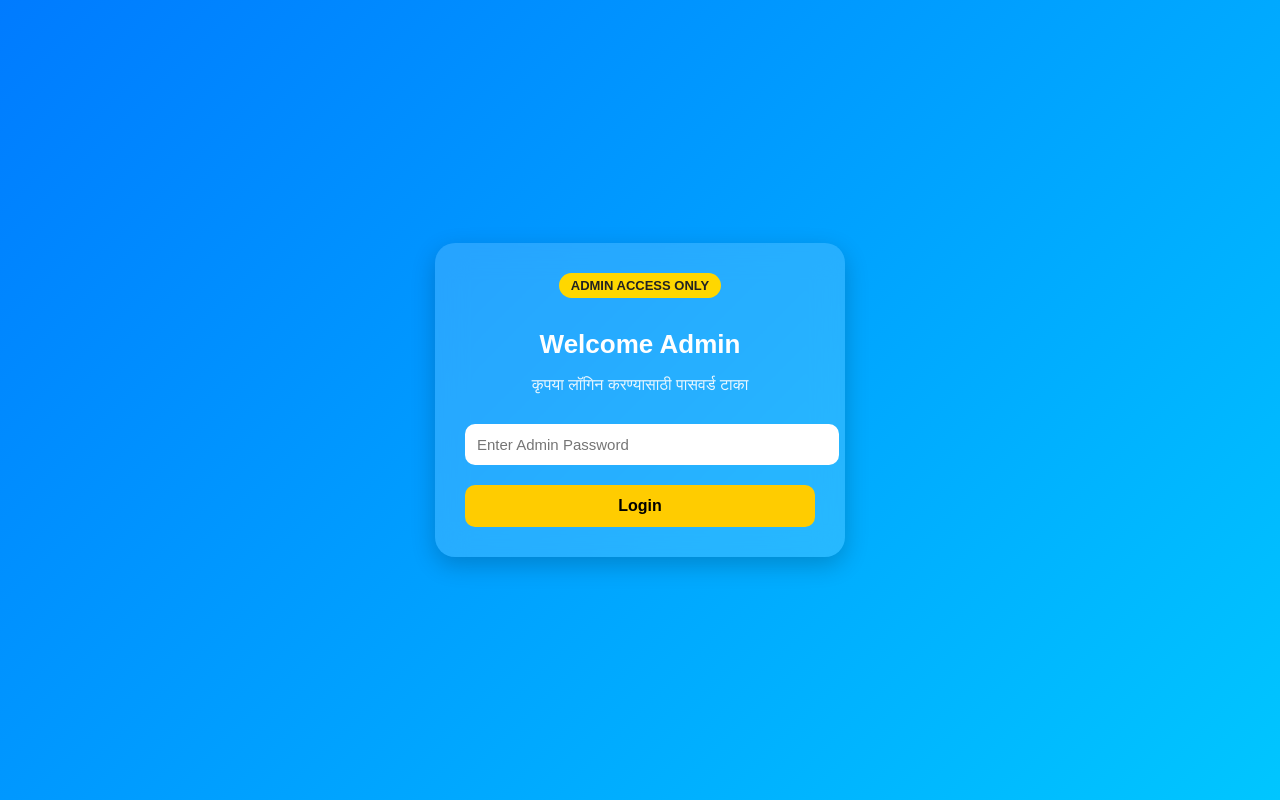
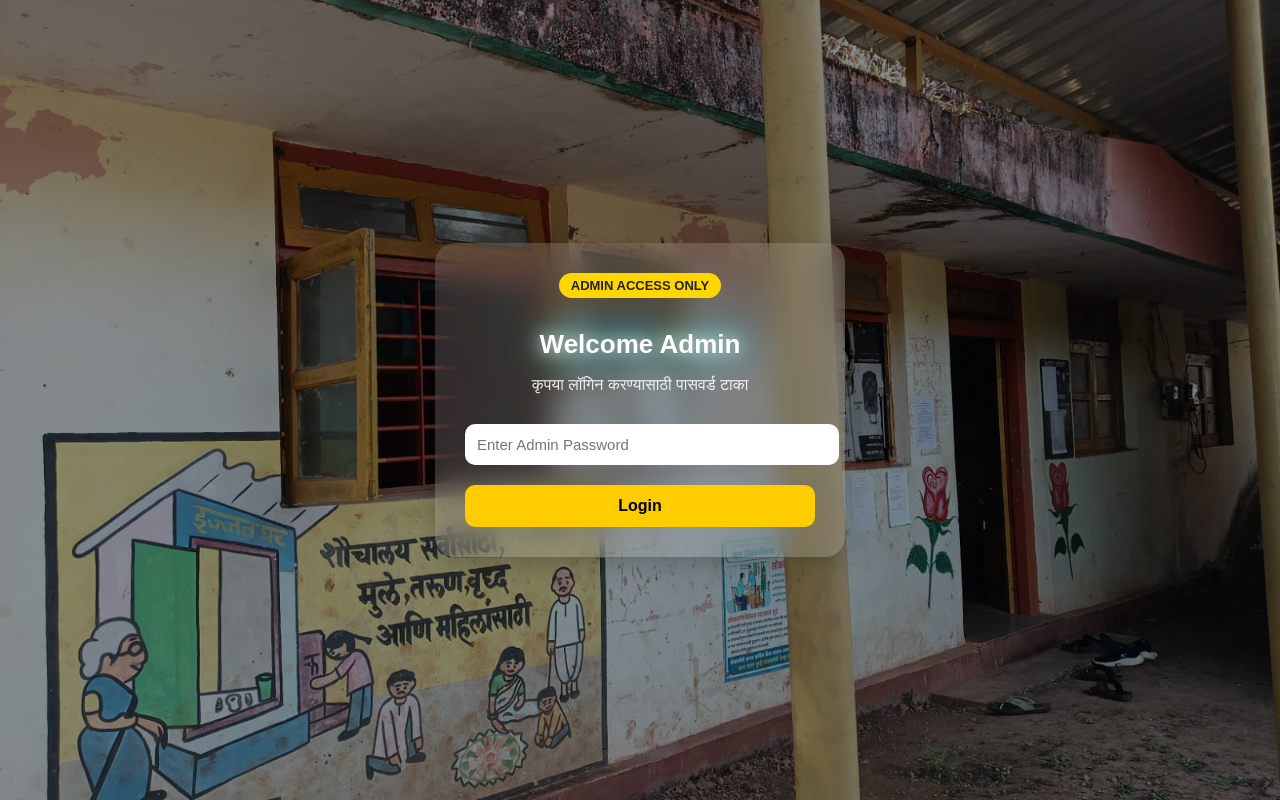
Before and after one commit to shivraj416/egram, a website: page public/login.html in a window 1280 px wide. Drawn offline with Linux system fonts and the light colour scheme.

Commit message:
Updated login page with background image, glow effects, UI improvements

```diff
--- a/public/login.html
+++ b/public/login.html
@@ -7,15 +7,29 @@
     <title>Admin Login</title>
 
     <style>
+        /* 🌄 FULL PAGE BACKGROUND IMAGE */
         body {
             margin: 0;
             padding: 0;
             font-family: "Poppins", sans-serif;
-            background: linear-gradient(135deg, #007bff, #00c6ff);
+            background: url("assets/img/bg.jpg") no-repeat center center fixed;
+            background-size: cover;
             height: 100vh;
             display: flex;
             justify-content: center;
             align-items: center;
+            position: relative;
+        }
+
+        /* 🌑 DARK OVERLAY */
+        .bg-overlay {
+            position: absolute;
+            top: 0;
+            left: 0;
+            width: 100%;
+            height: 100%;
+            background: rgba(0, 0, 0, 0.45);
+            z-index: 0;
         }
 
         /* Glassmorphism Box */
@@ -30,24 +44,28 @@
             text-align: center;
             color: white;
             animation: fadeIn 0.8s ease-in-out;
+            position: relative;
+            z-index: 2;
         }
 
         @keyframes fadeIn {
-            from {
-                opacity: 0;
-                transform: translateY(25px);
-            }
-
-            to {
-                opacity: 1;
-                transform: translateY(0);
-            }
+            from { opacity: 0; transform: translateY(25px); }
+            to { opacity: 1; transform: translateY(0); }
         }
 
+        /* ✨ HEADING GLOW EFFECT */
         .login-box h2 {
             font-size: 26px;
             margin-bottom: 5px;
             font-weight: 600;
+            color: #fff;
+            text-shadow: 0 0 10px #ffffff, 0 0 25px #00eaff;
+            animation: glowHeading 2s infinite alternate;
+        }
+
+        @keyframes glowHeading {
+            from { text-shadow: 0 0 10px #fff, 0 0 25px #00eaff; }
+            to { text-shadow: 0 0 20px #fff, 0 0 40px #00f6ff; }
         }
 
         .login-box p {
@@ -126,18 +144,21 @@
 
 <body>
 
-    <!-- SUCCESS POPUP (Correct position) -->
+    <!-- DARK OVERLAY -->
+    <div class="bg-overlay"></div>
+
+    <!-- SUCCESS POPUP -->
     <div id="loginSuccessPopup" class="popup">
         Login Successful! ✔️
     </div>
 
     <div class="login-box">
         <div class="admin-badge">ADMIN ACCESS ONLY</div>
+
         <h2>Welcome Admin</h2>
         <p>कृपया लॉगिन करण्यासाठी पासवर्ड टाका</p>
 
         <input type="password" id="adminPass" placeholder="Enter Admin Password">
-
         <button onclick="loginAdmin()">Login</button>
 
         <p id="errorMsg" class="error">Incorrect Password!</p>
@@ -146,7 +167,6 @@
     <script>
         const CORRECT_PASSWORD = "admin123";
 
-        // 🔥 POPUP FUNCTION
         function showLoginSuccessPopup() {
             const p = document.getElementById("loginSuccessPopup");
             p.classList.add("show");
@@ -159,13 +179,9 @@
 
             if (pass === CORRECT_PASSWORD) {
 
-                // 🔥 Show popup
                 showLoginSuccessPopup();
-
-                // Save login state
                 localStorage.setItem("isAdminLoggedIn", "true");
 
-                // Redirect after popup
                 setTimeout(() => {
                     window.location.href = "dashboard.html";
                 }, 1200);
```
